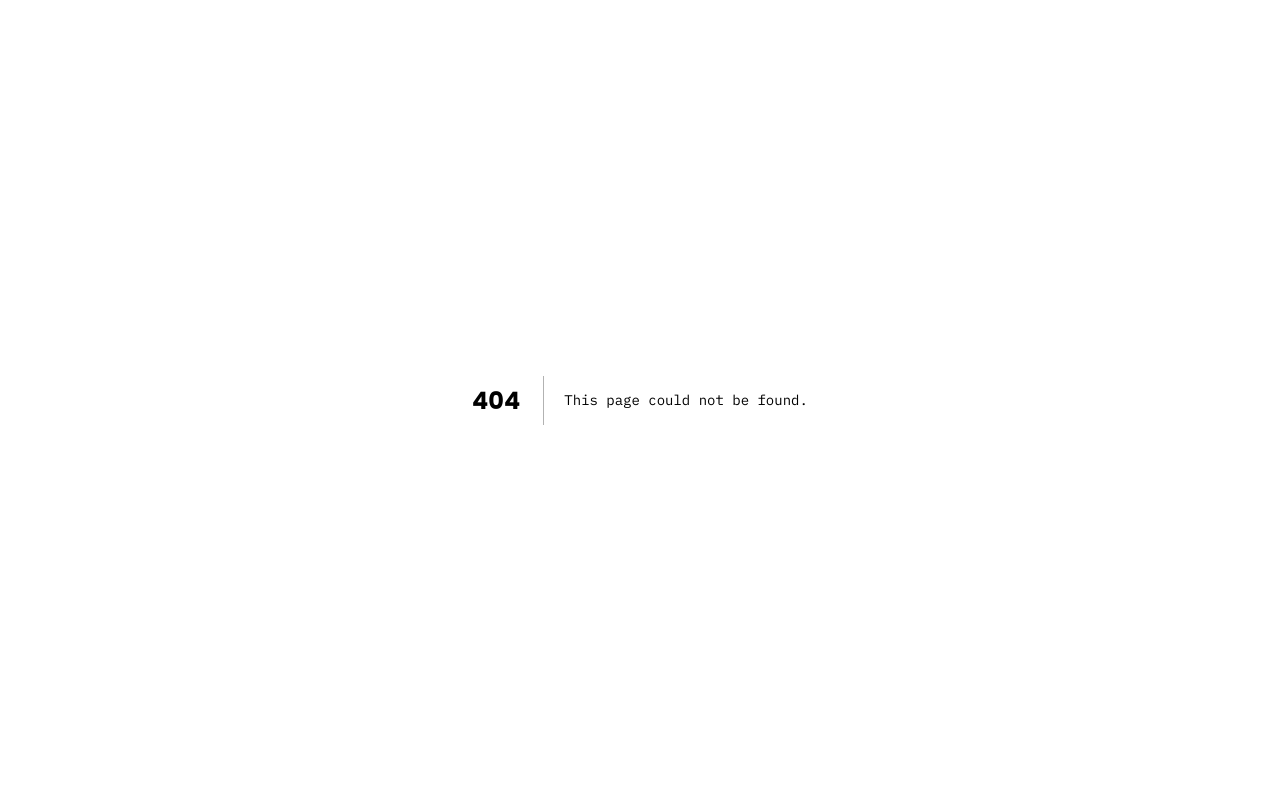
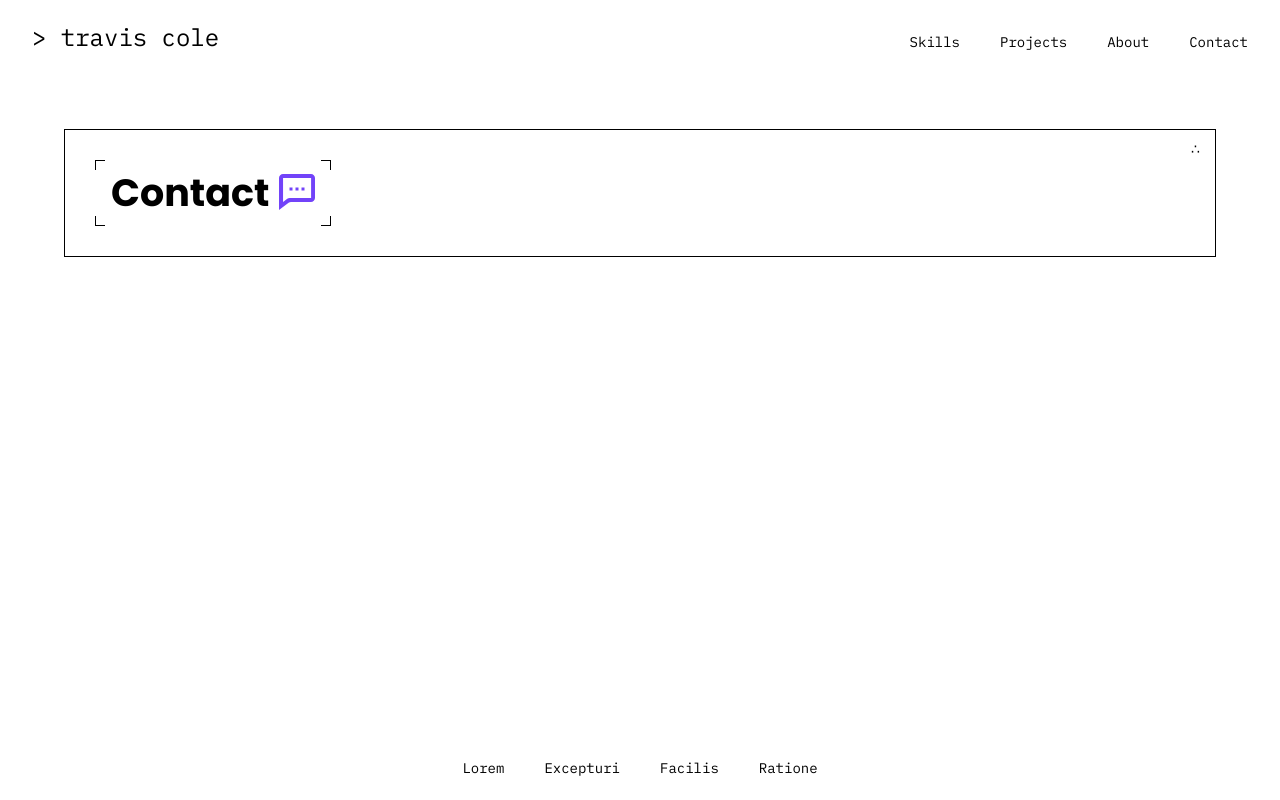
Before and after one commit to iamtraviscole/dev-portfolio, a Next.js app: page /contact in a window 1280 px wide. Before the commit this address had no page. Built offline with nearby package versions, Linux system fonts and the light colour scheme.

Commit message:
create contact page

```diff
--- /dev/null
+++ b/pages/contact.js
@@ -0,0 +1,20 @@
+import React from 'react'
+
+import Layout from '../components/Layout'
+import PageHeader from '../components/PageHeader'
+
+import MessageIcon from '../public/icons/message_writing.svg'
+
+export default function Contact() {
+  return (
+    <div>
+      <Layout
+        title='Contact'
+        description=''
+      >
+      <PageHeader heading='Contact' icon={MessageIcon} />
+
+      </Layout>
+    </div>
+  )
+}
```
Also changed, not shown: public/icons/message_writing.svg (added).
